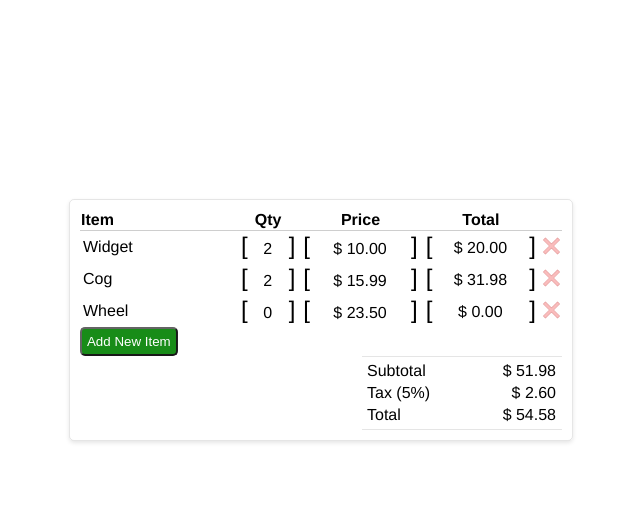
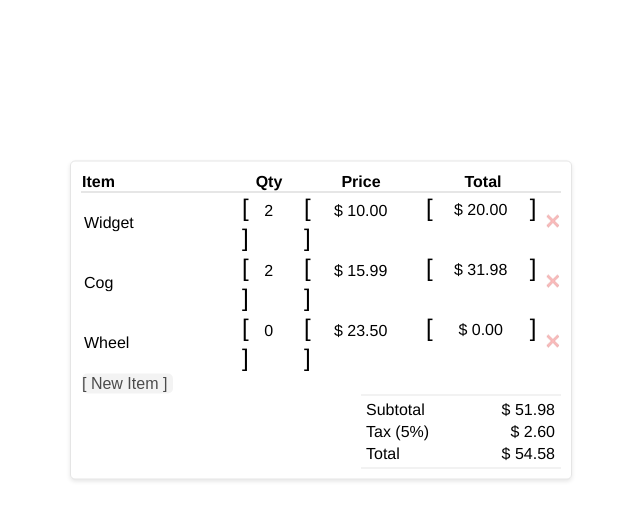
Before and after one commit to tylerkeesling/importio-invoice, a React (Create React App) app: page / in a window 1280 px wide. Shown: the top 520 px of the page, without its empty margins (319-959 px from the left). Built offline with nearby package versions, Linux system fonts and the light colour scheme.

Commit message:
place a fixed with on table and table headers

```diff
--- a/src/components/common/button/button.module.css
+++ b/src/components/common/button/button.module.css
@@ -18,22 +18,20 @@
 /* Add Button */
 
 .btn-add {
-  padding: 5px;
-  opacity: 0.9;
-  color: white;
-  background: green;
+  border: none;
+  opacity: 0.7;
+  display: flex;
+  padding-left: 0px;
+  font-size: inherit;
 }
 
 /* Delete Button */
 
 .btn-delete {
-  width: 20px;
-  height: 20px;
+  width: 15px;
+  height: 15px;
   opacity: 0.6;
   border: none;
   background: url("../../../assets/icons/delete-icon.svg");
   background-size: contain;
 }
-
-.btn-delete:hover {
-}
--- a/src/components/invoice/InvoiceComponent.jsx
+++ b/src/components/invoice/InvoiceComponent.jsx
@@ -32,7 +32,9 @@ const InvoiceComponent = ({
         <thead>
           <tr>
             {headers.map(header => (
-              <th key={header}>{header}</th>
+              <th className={styles[`${header}`]} key={header}>
+                {header}
+              </th>
             ))}
           </tr>
         </thead>
@@ -45,9 +47,20 @@ const InvoiceComponent = ({
               handleDeleteItem={deleteInvoiceItem}
             />
           ))}
+          <tr>
+            <td>
+              <Button.Add
+                text="[ New Item ]"
+                onClick={() => addInvoiceItem()}
+              />
+            </td>
+            <td />
+            <td />
+            <td />
+            <td />
+          </tr>
         </tbody>
       </table>
-      <Button.Add text="Add New Item" onClick={() => addInvoiceItem()} />
     </div>
   );
 };
--- a/src/components/invoice/invoice.module.css
+++ b/src/components/invoice/invoice.module.css
@@ -1,5 +1,6 @@
 .invoice-table {
   border-collapse: collapse;
+  min-width: 478px;
 }
 
 .invoice-table thead {
@@ -10,3 +11,19 @@
 th:first-child {
   text-align: left;
 }
+
+/* would need to refactor this
+   -accounting for empty table
+*/
+
+.Item {
+  width: 155px;
+}
+
+.Qty {
+  width: 60px;
+}
+
+.Price, .Total {
+  width: 120px;
+}
--- a/src/index.jsx
+++ b/src/index.jsx
@@ -30,6 +30,7 @@ const initialState = {
   },
 };
 
+// redux dev tools here in case someone wanted to look; wouldnt have in prod
 const store = createStore(
   rootReducer,
   initialState,
--- a/src/store/reducers/utils.js
+++ b/src/store/reducers/utils.js
@@ -1,6 +1,7 @@
-// boilerplate function used in this pattern
+// reduce boilerplate function
 function createReducer(initialState, handlers) {
   return (state = initialState, action) => {
+    // this is bc of the linter; can't access prototype directly
     const hasActionProp = Object.prototype.hasOwnProperty.call(
       handlers,
       action.type
@@ -12,7 +13,7 @@ function createReducer(initialState, handlers) {
   };
 }
 
-// Boilerplate code that is used for creating a copy of state
+// reduce boilerplate function that is used for creating a copy of state
 function updateObject(oldObject, newObject) {
   return Object.assign({}, oldObject, newObject);
 }
@@ -26,7 +27,7 @@ function generateNewItem() {
 
   return {
     id,
-    name: 'New Item',
+    name: '< New Item >',
     price: '0.00',
     quantity: '0',
   };
```
